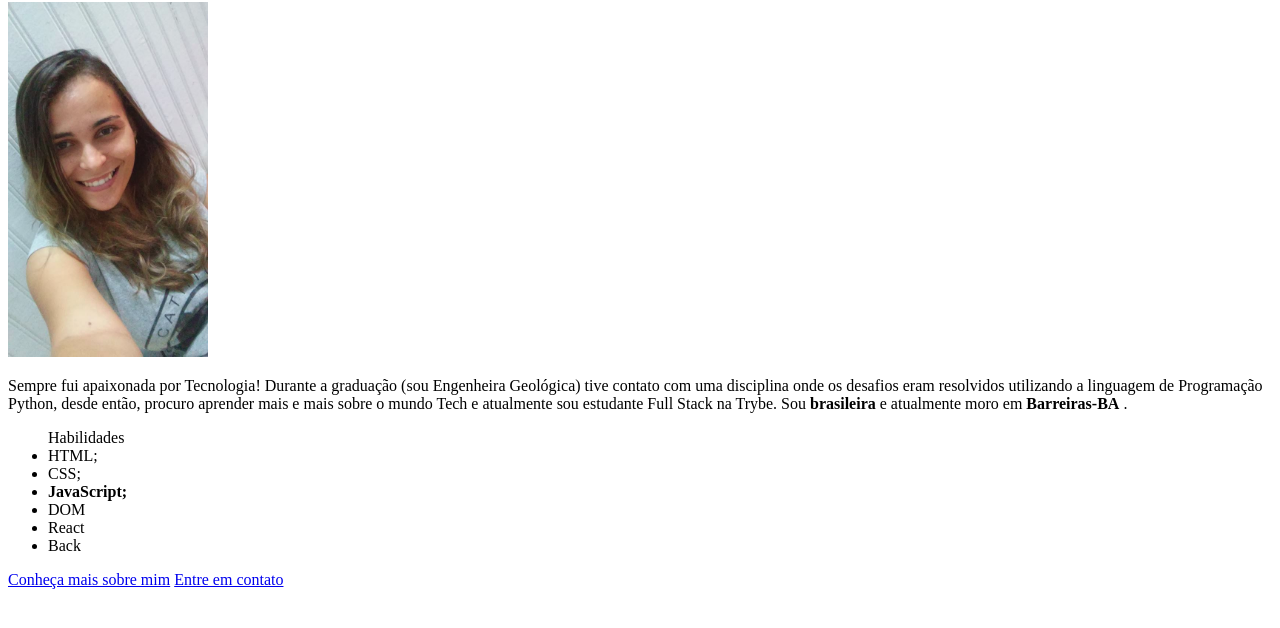
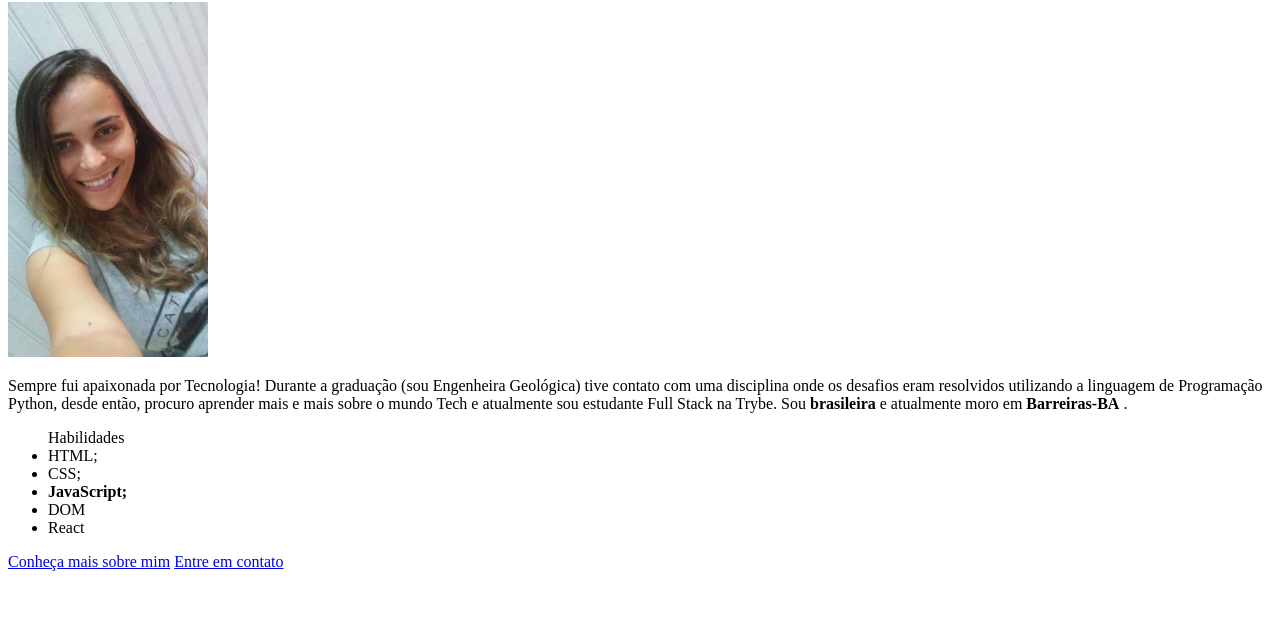
Before and after one commit to luanah-souzza/luanah-souzza.github.io, a plain HTML site: page index.html in a window 1280 px wide. Shown: the part 78-706 px from the top of the page. Drawn offline with Linux system fonts and the light colour scheme.

Commit message:
Corrige habilidades

```diff
--- a/index.html
+++ b/index.html
@@ -19,7 +19,6 @@
     <li><strong>JavaScript;</strong> </li>
     <li>DOM</li>
     <li>React</li>
-    <li>Back</li>
   </ul>
 
   <a href="Luana.png">Conheça mais sobre mim</a>
```
